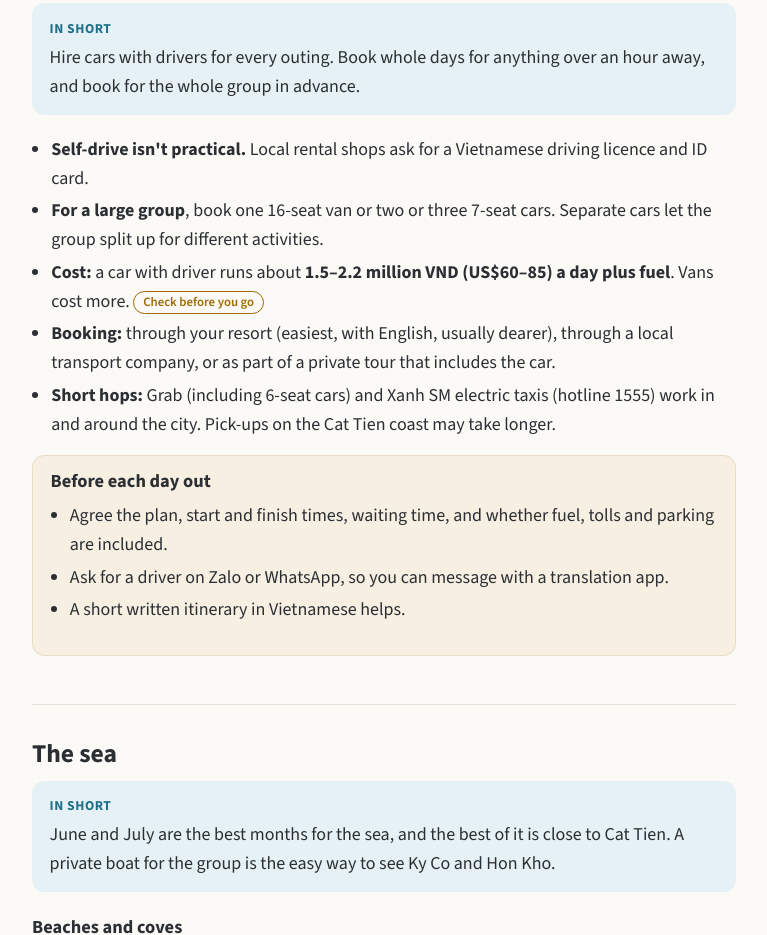
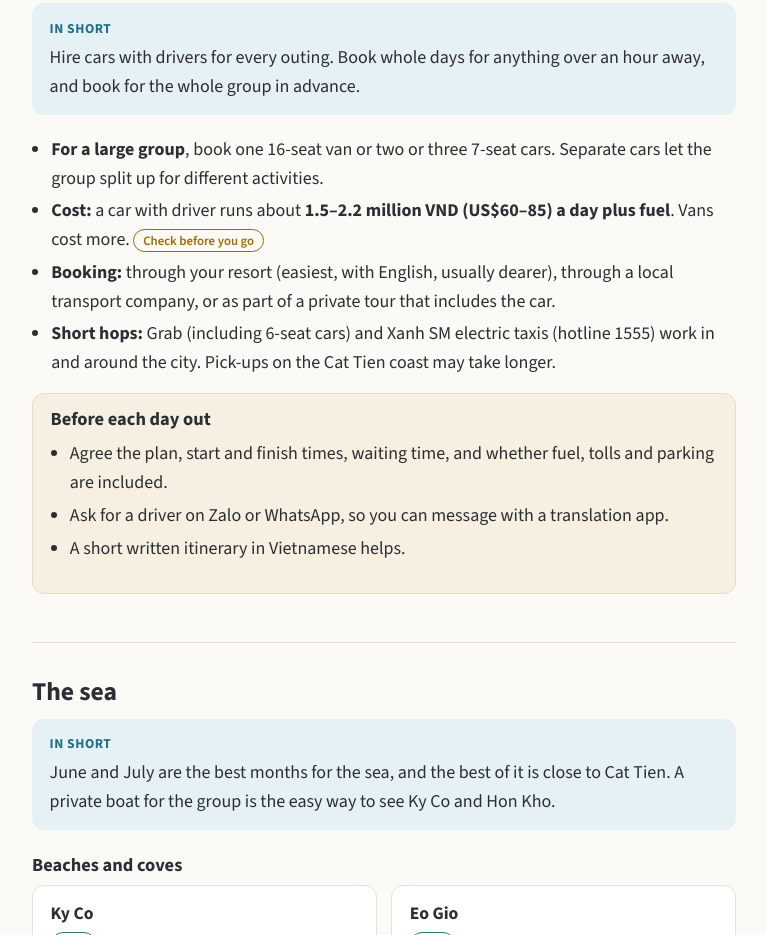
Before and after one commit to bdcotter/QuyNhon-familyguide, a plain HTML site: page index.html in a window 1280 px wide. Shown: the part 3529-4464 px from the top of the page, without its empty margins (320-1087 px from the left). Drawn offline with nearby package versions, Linux system fonts and the light colour scheme.

Commit message:
Remove self-drive note
Co-Authored-By: Claude Opus 5.5 <noreply@anthropic.com>
Claude-Session: https://claude.ai/code/session_018nH46LsZhiudHFZeEmCyQy

```diff
--- a/index.html
+++ b/index.html
@@ -250,7 +250,6 @@ footer{padding:2rem 0 3rem;color:var(--muted);font-size:.92rem;border-top:1px so
     <h2>Getting around</h2>
     <div class="short"><strong>In short</strong><p>Hire cars with drivers for every outing. Book whole days for anything over an hour away, and book for the whole group in advance.</p></div>
     <ul>
-      <li><strong>Self-drive isn't practical.</strong> Local rental shops ask for a Vietnamese driving licence and ID card.</li>
       <li><strong>For a large group</strong>, book one 16-seat van or two or three 7-seat cars. Separate cars let the group split up for different activities.</li>
       <li><strong>Cost:</strong> a car with driver runs about <strong>1.5–2.2 million VND (US$60–85) a day plus fuel</strong>. Vans cost more. <span class="tag check">Check before you go</span></li>
       <li><strong>Booking:</strong> through your resort (easiest, with English, usually dearer), through a local transport company, or as part of a private tour that includes the car.</li>
```
